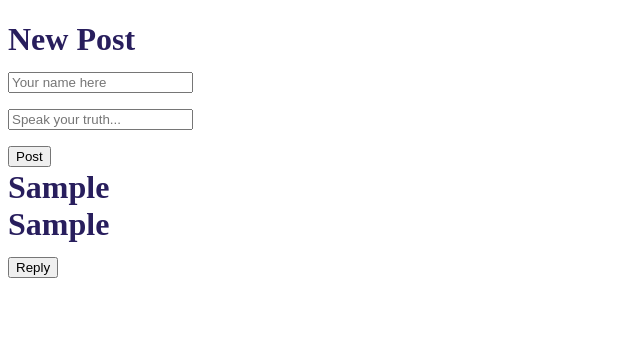
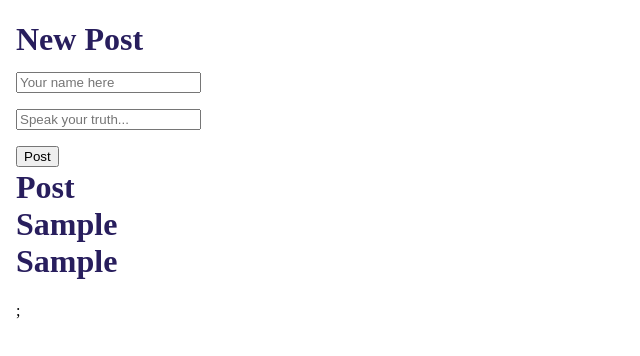
Before and after one commit to cis-1962/hw5-react-comment-app-triplea7, a React (Vite) app: page / in a window 1280 px wide. Both pictures are taken after typing "Sample", "Sample" into the empty fields and a click on the button "Post". Shown: the top 356 px of the page, without its empty margins (0-640 px from the left). Built offline with nearby package versions, Linux system fonts and the light colour scheme.

Commit message:
Add files via upload

```diff
--- a/src/app.tsx
+++ b/src/app.tsx
@@ -1,5 +1,9 @@
 import PostHeader from './postHeader';
 
 export default function App() {
-  return <h1>New Post{PostHeader(3)}</h1>;
+  return (
+    <body>
+      <h1>New Post{PostHeader(0)}</h1>;
+    </body>
+  );
 }
--- a/src/post.tsx
+++ b/src/post.tsx
@@ -1,33 +1,14 @@
-import PostHeader from './postHeader';
-
 type PostProps = {
   name: string;
   body: string;
-  depth: number;
 };
 
-export default function Post({ name, body, depth }: PostProps) {
-  if (depth === 0) {
-    return (
-      <div>
-        <div>{name}</div>
-        <div>{body}</div>
-      </div>
-    );
-  }
-
+export default function Post({ name, body }: PostProps) {
   return (
     <div>
+      Post
       <div>{name}</div>
       <div>{body}</div>
-      <button
-        type="submit"
-        onClick={() => {
-          PostHeader(depth - 1);
-        }}
-      >
-        Reply
-      </button>
     </div>
   );
 }
--- a/src/postHeader.tsx
+++ b/src/postHeader.tsx
@@ -1,16 +1,14 @@
 import { useState } from 'react';
-// eslint-disable-next-line import/no-cycle
 import Post from './post';
 
-let post;
+const posts = [<div />];
 
-export default function PostHeader(inDepth: number) {
+export default function PostHeader() {
   const [nameInput, enterNameInput] = useState('');
   const [bodyInput, enterBodyInput] = useState('');
 
   return (
-    <>
-      <div className="post">
+    <div>
       <div>
         <input
           type="text"
@@ -34,16 +32,15 @@ export default function PostHeader(inDepth: number) {
       <button
         type="submit"
         onClick={() => {
-            const props = { name: nameInput, body: bodyInput, depth: inDepth };
-            post = Post(props);
+          const props = { name: nameInput, body: bodyInput };
+          posts.push(Post(props));
           enterNameInput('');
           enterBodyInput('');
         }}
       >
         Post
       </button>
+      <div>{posts}</div>
     </div>
-      <div>{post}</div>
-    </>
   );
 }
```
Lines whose indentation alone changed are shown as unchanged.
